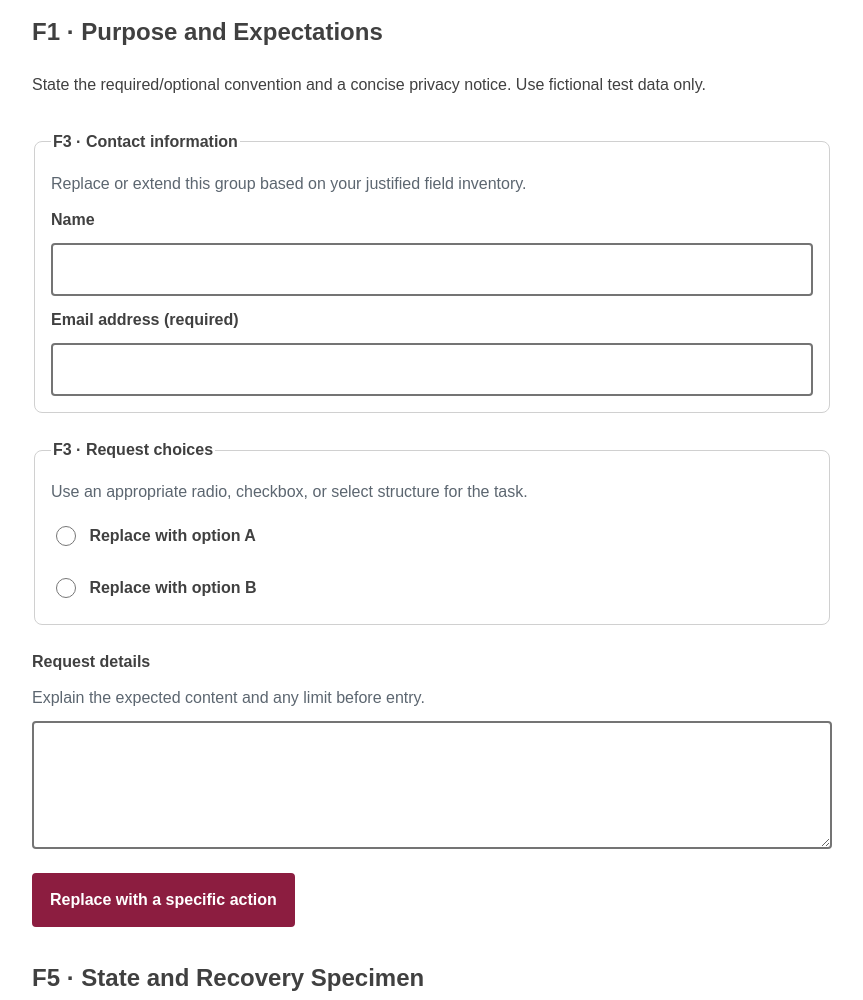
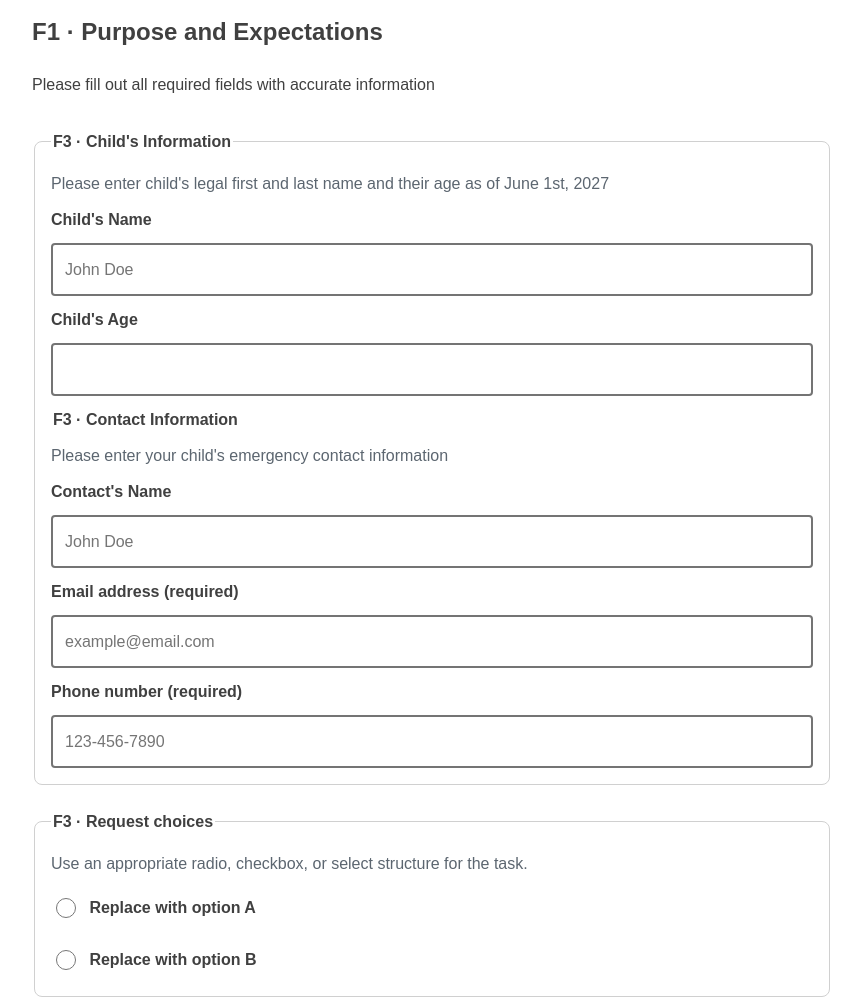
Before and after one commit to BekkaFrechette/m3_application-registration-request-flow, a plain HTML site: page index.html in a window 1280 px wide. Shown: the part 440-1440 px from the top of the page, without its empty margins (208-1071 px from the left). Drawn offline with Linux system fonts and the light colour scheme.

Commit message:
update index.html
updated f3 with info

```diff
--- a/index.html
+++ b/index.html
@@ -9,24 +9,39 @@
         <header class="page-header">
             <p class="eyebrow">Application, Registration, or Request</p>
             <h1>New England Summer Camp Sign Up</h1>
-            <p class="lede">This form is for parents to fill out to sign their child up for 2027 camping. It will take about 5 minutes to complete this form, and someone from the NESC team will reach out with further steps in the following week(s).</p>
+            <p class="lede">This form is for parents to fill out to sign their child (ages 6-12) up for 2027 camping. It will take about 5 minutes to complete this form, and someone from the NESC team will reach out with further steps in the following week(s).</p>
         </header>
         <main>
             <section id="expectations">
                 <h2>F1 · Purpose and Expectations</h2>
-                <p>State the required/optional convention and a concise privacy notice. Use fictional test data only.</p>
+                <p>Please fill out all required fields with accurate information</p>
             </section>
-            <form action="" method="get">
+            <form action="" method="post">
                 <fieldset>
-                    <legend>F3 · Contact information</legend>
-                    <p class="help">Replace or extend this group based on your justified field inventory.</p>
+                    <legend>F3 · Child's Information</legend>
+                    <p class="help">Please enter child's legal first and last name and their age as of June 1st, 2027</p>
                     <div class="field">
-                        <label for="name">Name</label>
-                        <input id="name" name="name" type="text" autocomplete="name">
+                        <label for="name">Child's Name</label>
+                        <input id="name" name="name" type="text" autocomplete="name" placeholder="John Doe" required>
+                    </div>
+                    <div class="field">
+                        <label for="age">Child's Age</label>
+                        <input id="age" name="age" type="number" min="6" max="12" required>
+                    </div>
+
+                    <legend>F3 · Contact Information</legend>
+                    <p class="help">Please enter your child's emergency contact information</p>
+                    <div class="field">
+                        <label for="name">Contact's Name</label>
+                        <input id="name" name="name" type="text" autocomplete="name" placeholder="John Doe" required>
                     </div>
                     <div class="field">
                         <label for="email">Email address (required)</label>
-                        <input id="email" name="email" type="email" autocomplete="email" required>
+                        <input id="email" name="email" type="email" placeholder="example@email.com" autocomplete="email" required>
+                    </div>
+                    <div class="field">
+                        <label for="phone">Phone number (required)</label>
+                        <input id="phone" name="phone" type="tel" placeholder="123-456-7890" required>
                     </div>
                 </fieldset>
                 <fieldset>
```
